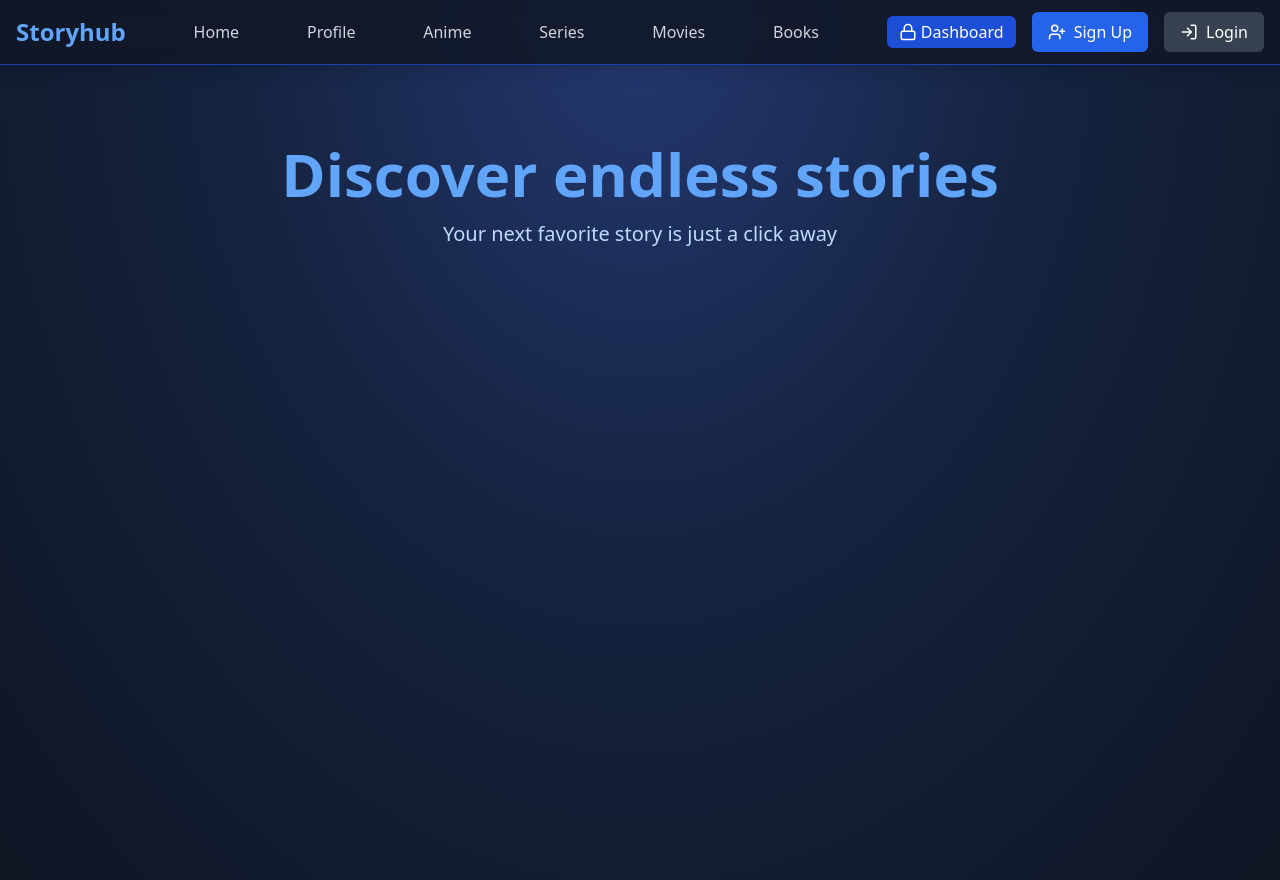
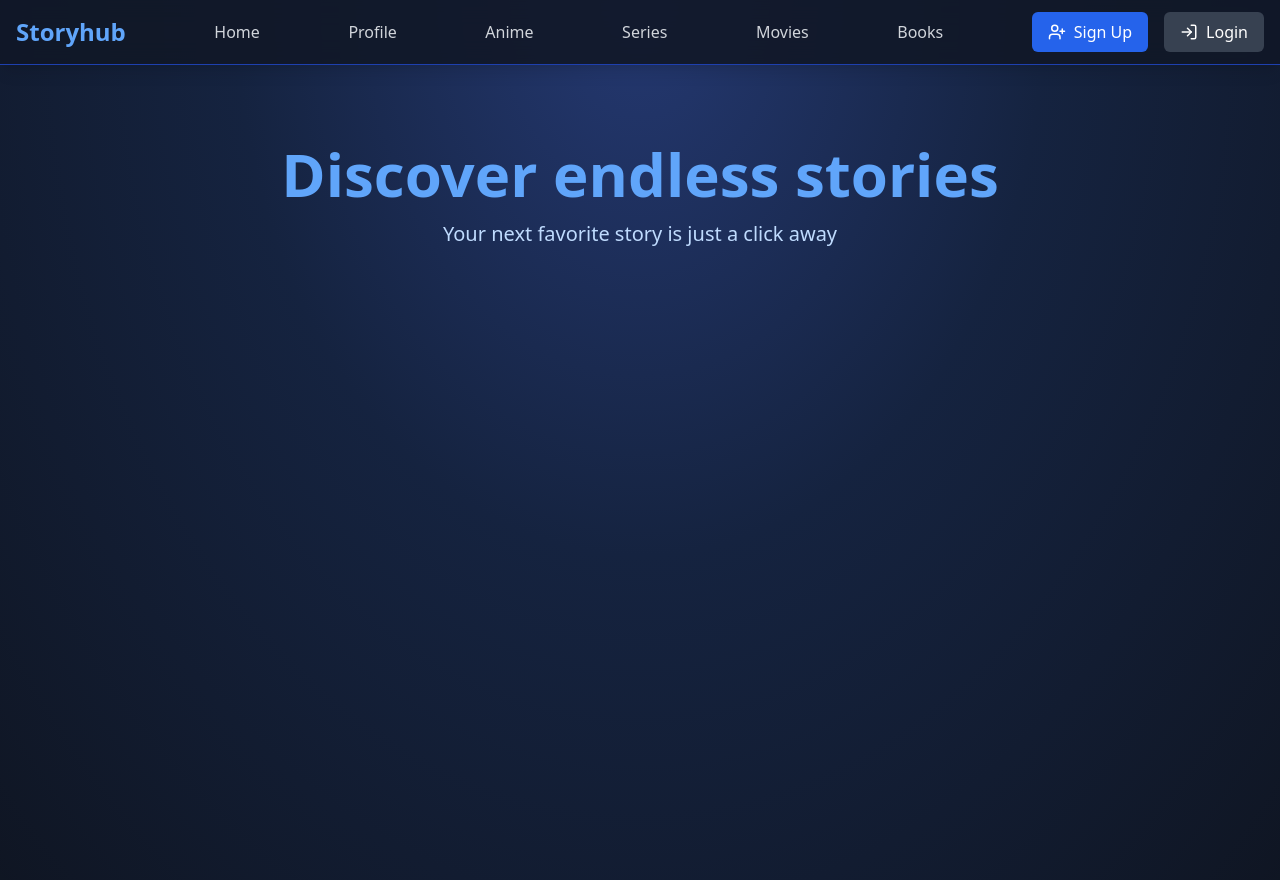
Before and after one commit to moyfdzz/storyhub, a React (Vite) app in the folder frontend/: page / in a window 1280 px wide. Built offline with nearby package versions, Linux system fonts and the light colour scheme; no server answers.

Commit message:
Added logic to check correctly if the user is admin

```diff
--- a/frontend/src/components/Navbar.jsx
+++ b/frontend/src/components/Navbar.jsx
@@ -4,7 +4,7 @@ import { useUserStore } from "../stores/useUserStore";
 
 const Navbar = () => {
   const { user, logout } = useUserStore();
-  const isAdmin = true;
+  const isAdmin = user?.role === "admin";
 
   return (
     <header className="fixed top-0 left-0 w-full bg-gray-900 bg-opacity-90 backdrop-blur-md shadow-lg z-40 transition-all duration-300 border-b border-blue-800">
```
